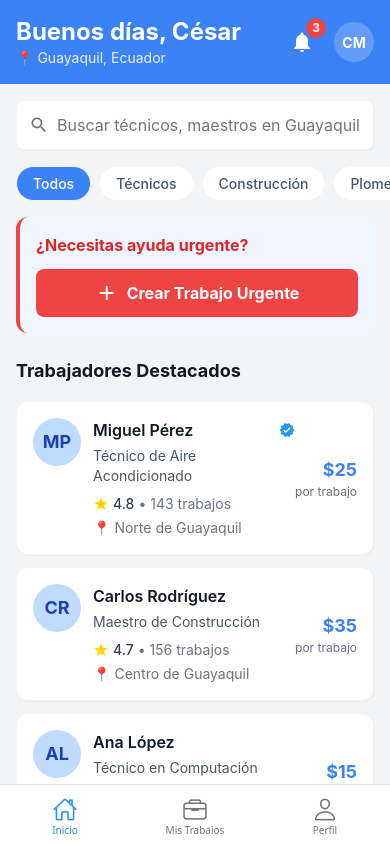
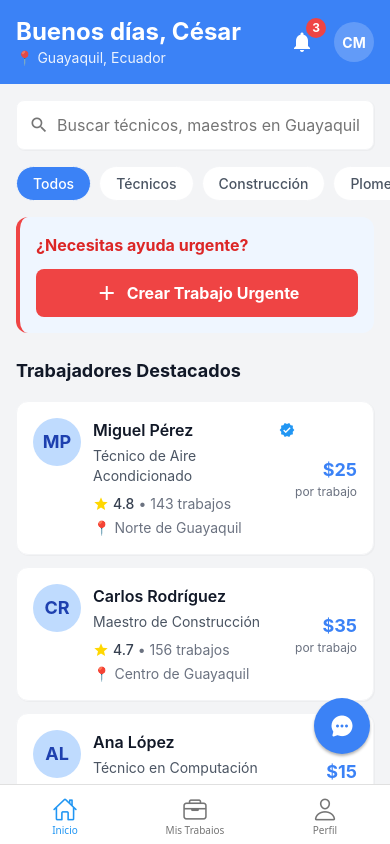
Before and after one commit to ArielAT123/EmprendimientoProyecto, a React Native app: screen /HomeCliente in a window 390 px wide. Built offline with nearby package versions, Linux system fonts and the light colour scheme.

Commit message:
chatbot en cliente screen

```diff
--- a/src/apis/chatbot.ts
+++ b/src/apis/chatbot.ts
@@ -5,7 +5,7 @@ type DialogflowResponse = {
 
 export const sendMessageToDialogflow = async (message: string): Promise<DialogflowResponse> => {
   try {
-    const response = await fetch('http://172.20.132.76:3000/api/dialogflow/message', {
+    const response = await fetch('http://172.19.57.140:3000/api/dialogflow/message', {
       method: 'POST',
       headers: {
         'Content-Type': 'application/json',
--- a/src/views/cliente/ClienteHomeScreen.tsx
+++ b/src/views/cliente/ClienteHomeScreen.tsx
@@ -9,6 +9,7 @@ import {
 } from 'react-native';
 import tw from 'twrnc';
 import MaterialIcons from 'react-native-vector-icons/MaterialIcons';
+import FloatingChatBot from '../../components/ChatBotComponent';
 
 const ClienteHomeScreen = ({ navigation }: any) => {
   const [searchText, setSearchText] = useState('');
@@ -153,6 +154,12 @@ const ClienteHomeScreen = ({ navigation }: any) => {
           {mockWorkers.map(renderWorkerCard)}
         </View>
       </ScrollView>
+      <FloatingChatBot chatBotServices={{
+        services: [],
+        updateServices: function (newServices: string[]): void {
+          throw new Error('Function not implemented.');
+        }
+      }} ></FloatingChatBot>
     </SafeAreaView>
   );
 };
```
Also changed, not shown: package.json (indentation only), 1 other file (tests, documents, lock files or other folders).
